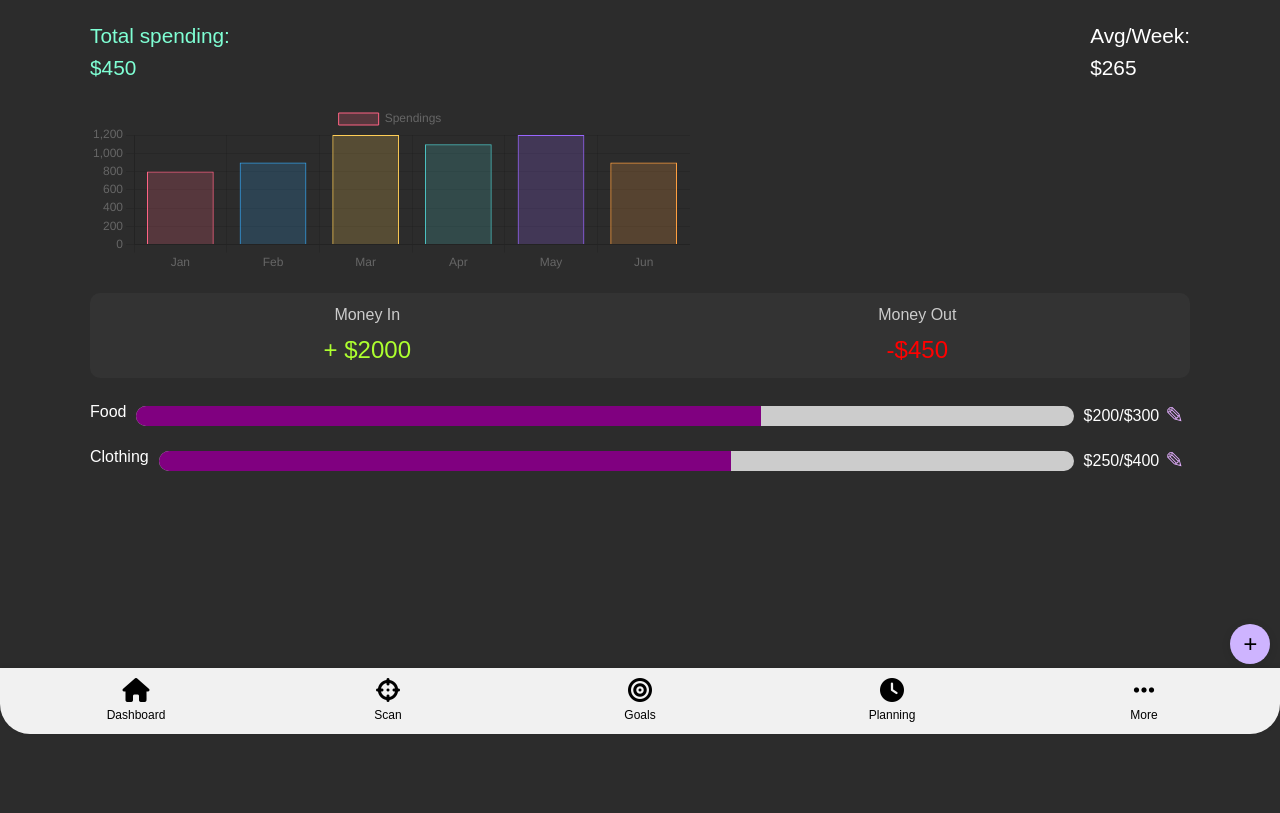
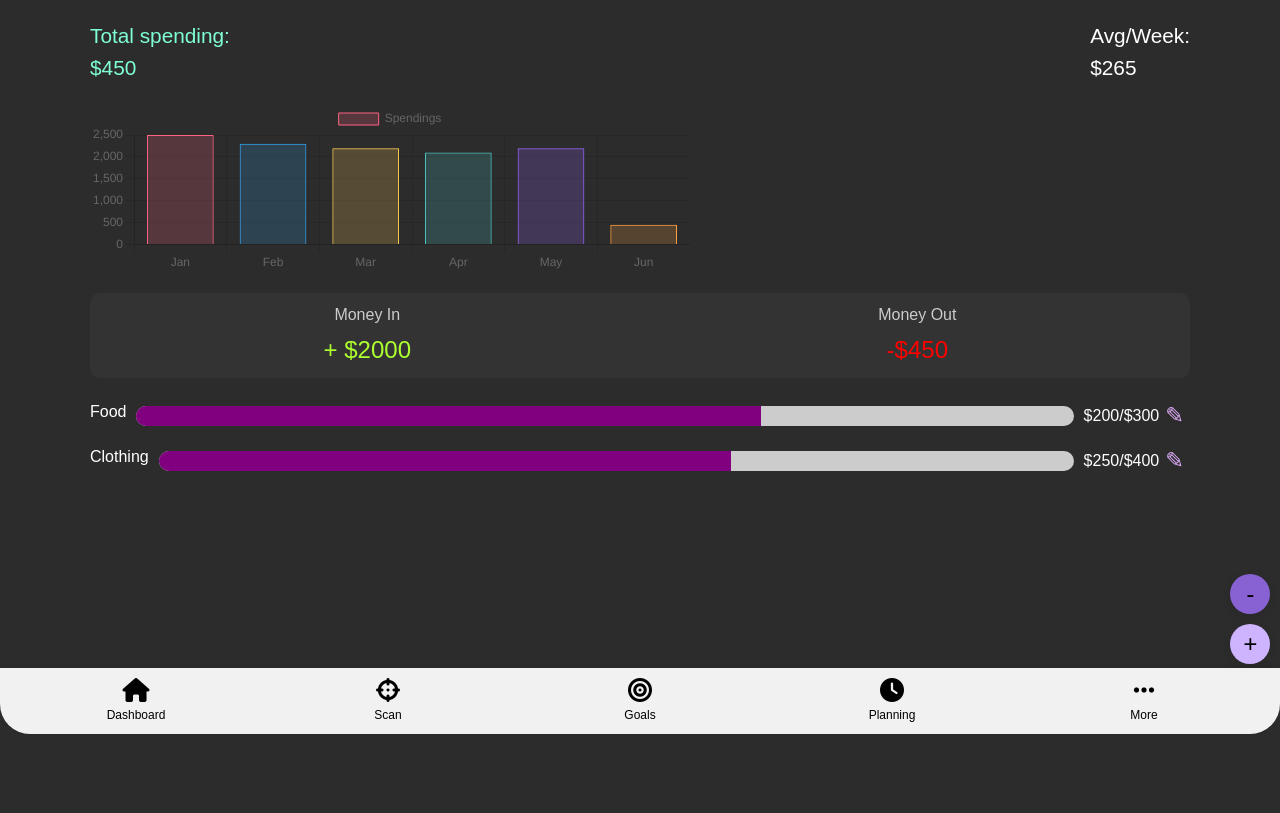
Before and after one commit to wanweileee/HCI-AI-, a Flask app: page /monthly in a window 1280 px wide. Shown: the part 66-879 px from the top of the page. Run offline with Flask 3, Linux system fonts and the light colour scheme; some libraries are stand-ins or nearby versions.

Commit message:
deduct button visible

```diff
--- a/app/static/monthly.css
+++ b/app/static/monthly.css
@@ -337,7 +337,7 @@ input[type="text"], input[type="number"] {
 
 .deduct-transaction-button {
     position: fixed;
-    bottom: 10px;
+    bottom: 120px;
     right: 10px;
     width: 40px;
     height: 40px;
--- a/app/static/monthly.js
+++ b/app/static/monthly.js
@@ -9,7 +9,7 @@ document.addEventListener('DOMContentLoaded', function () {
             labels: ['Jan', 'Feb', 'Mar', 'Apr', 'May', 'Jun'],
             datasets: [{
                 label: 'Spendings',
-                data: [800, 900, 1200, 1100, 1200, 450 + totalSpending],
+                data: [2500, 2300, 2200, 2100, 2200, totalSpending],
                 backgroundColor: [
                     'rgba(255, 99, 132, 0.2)',
                     'rgba(54, 162, 235, 0.2)',
```
